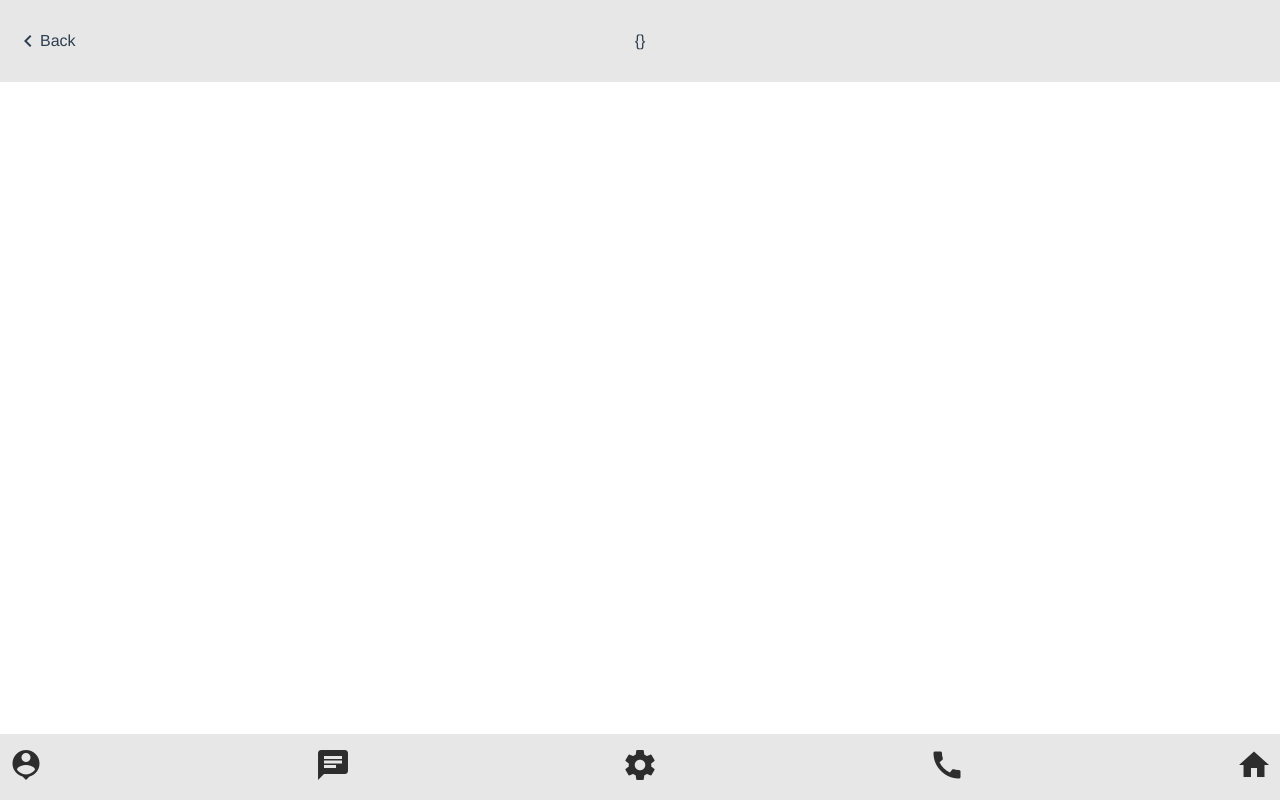
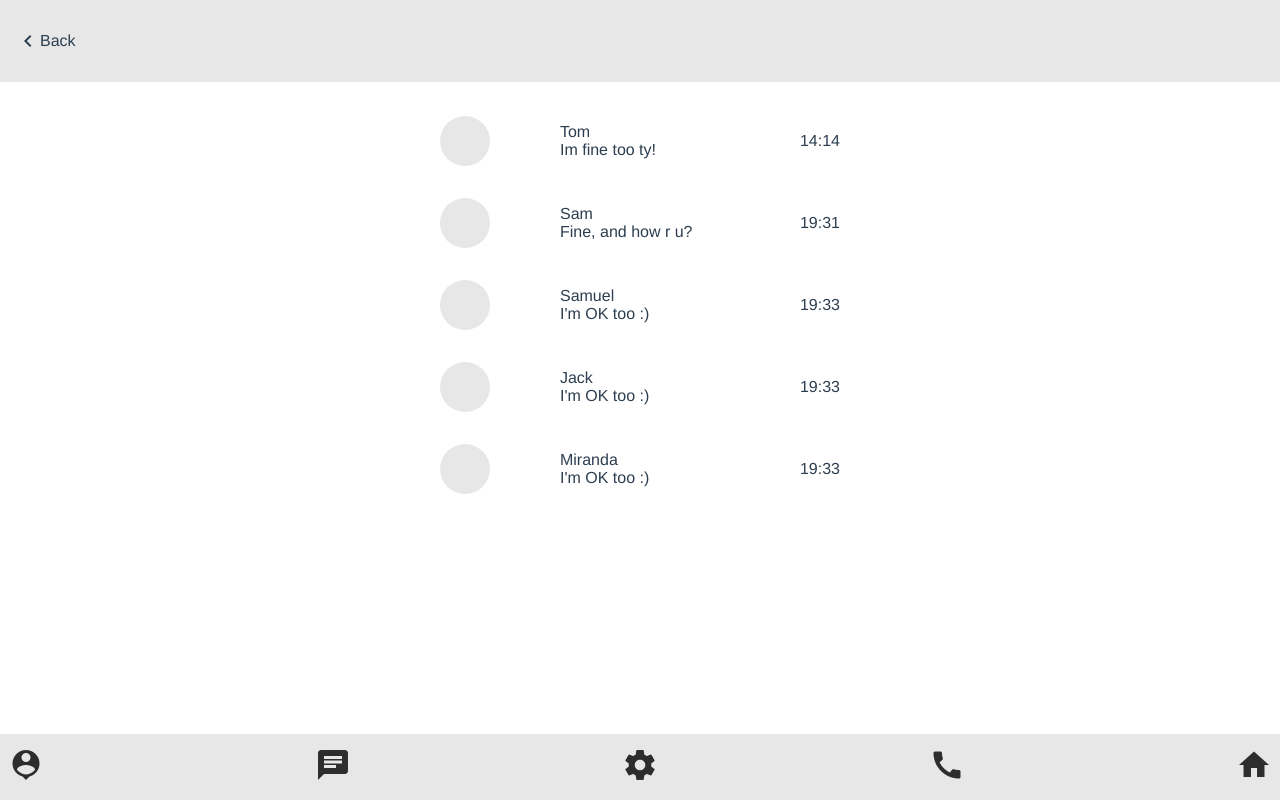
Before and after one commit to mirzahanmirzahanov/messenger-application, a Vue app: page /chats in a window 1280 px wide. Built offline with nearby package versions, Linux system fonts and the light colour scheme; data requests are answered from the project's data file.

Commit message:
added chats logic(DP)

```diff
--- a/src/components/layouts/VFooter.vue
+++ b/src/components/layouts/VFooter.vue
@@ -3,7 +3,7 @@
 		<router-link to="/">
 			<i class="material-icons">person_pin</i>
 		</router-link>
-		<router-link to="/">
+		<router-link to="/chats">
 			<i class="material-icons">chat</i>
 		</router-link>
 		<router-link to="/">
--- /dev/null
+++ b/src/components/users/VUser.vue
@@ -0,0 +1,40 @@
+<template>
+  <div class="v-user">
+    <div class="v-user__avatar"></div>
+    <div class="v-user__info">
+      <p class="v-user__name">
+        {{ user_data.name }}
+      </p>
+			<!-- в квадратных скобках способ
+			получить последний элемент в массиве -->
+			<p class="v-user__last-message">
+				{{user_data.chat[user_data.chat.length-1].text}}
+			</p>
+    </div>
+    <div class="v-user__time">
+				{{user_data.chat[user_data.chat.length-1].time}}
+		</div>
+  </div>
+</template>
+
+
+<script>
+export default {
+  components: {},
+  name: "v-user",
+  computed: {},
+  props: {
+    user_data: {
+      type: Object,
+      default: () => {},
+      required: true,
+    },
+  },
+  data: () => ({}),
+  methods: {},
+};
+</script>
+
+
+<style>
+</style>
--- a/src/components/users/chat/VChatUser.vue
+++ /dev/null
@@ -1,19 +0,0 @@
-<template>
-  <div class="v-chat-user"></div>
-</template>
-
-
-<script>
-export default {
-  components: {},
-  name: "v-chat-user",
-  computed: {},
-  props: {},
-  data: () => ({}),
-  methods: {},
-};
-</script>
-
-
-<style>
-</style>
--- /dev/null
+++ b/src/components/users/chat/VUserChat.vue
@@ -0,0 +1,23 @@
+<template>
+<div class='v-user-chat'>
+
+</div>
+</template>
+
+
+<script>
+
+export default {
+components: {},
+name: 'v-user-chat',
+computed: {},
+props: {},
+data: () => ({}),
+methods: {}
+}
+</script>
+
+
+<style>
+
+</style>
--- a/src/router/index.js
+++ b/src/router/index.js
@@ -2,7 +2,9 @@ import { createRouter, createWebHistory } from 'vue-router'
 
 import ContactList from '@/views/ContactList.vue'
 import VContactUserInfo from '@/components/contacts/VContactUserInfo.vue'
+
 import ChatList from '@/views/ChatList.vue'
+import VUserChat from '@/components/users/chat/VUserChat.vue'
 
 const routes = [
   {
@@ -20,6 +22,11 @@ const routes = [
     name: 'chatList',
     component: ChatList
   },
+  {
+    path: '/chat',
+    name: 'chat',
+    component: VUserChat
+  },
 ]
 
 const router = createRouter({
--- a/src/store/modules/chats.js
+++ b/src/store/modules/chats.js
@@ -18,5 +18,8 @@ export default {
 		},
 	},
 	getters: {
+		CHATS(state) {
+			return state.chats
+		}
 	},
 }
--- a/src/views/ChatList.vue
+++ b/src/views/ChatList.vue
@@ -1,27 +1,44 @@
 <template>
   <div class="chat-list">
-    <v-chat-user />
+    <!-- <v-user
+			v-for="chat in CHATS"
+			:key="chat.id"
+			:user_data="chat"
+		/> -->
+		<v-user
+			v-for="chat in CHATS"
+			:key="chat.id"
+			:user_data="chat"
+		/>
+
+
   </div>
 </template>
 
 
 <script>
-import VChatUser from "@/components/users/chat/VChatUser.vue";
+import VUser from '@/components/users/VUser.vue'
 import { mapActions, mapGetters } from "vuex";
 
 export default {
-  components: { VChatUser },
+  components: { VUser },
   name: "chat-list",
-  computed: {},
+  computed: {
+		...mapGetters([
+			"CHATS"
+		])
+	},
   props: {},
   data: () => ({}),
   methods: {
     ...mapActions([
 			"GET_CHATS",
+			"GET_USER_TO_HEADER"
 		]),
   },
   mounted() {
     this.GET_CHATS();
+    this.GET_USER_TO_HEADER();
   },
 };
 </script>
```
